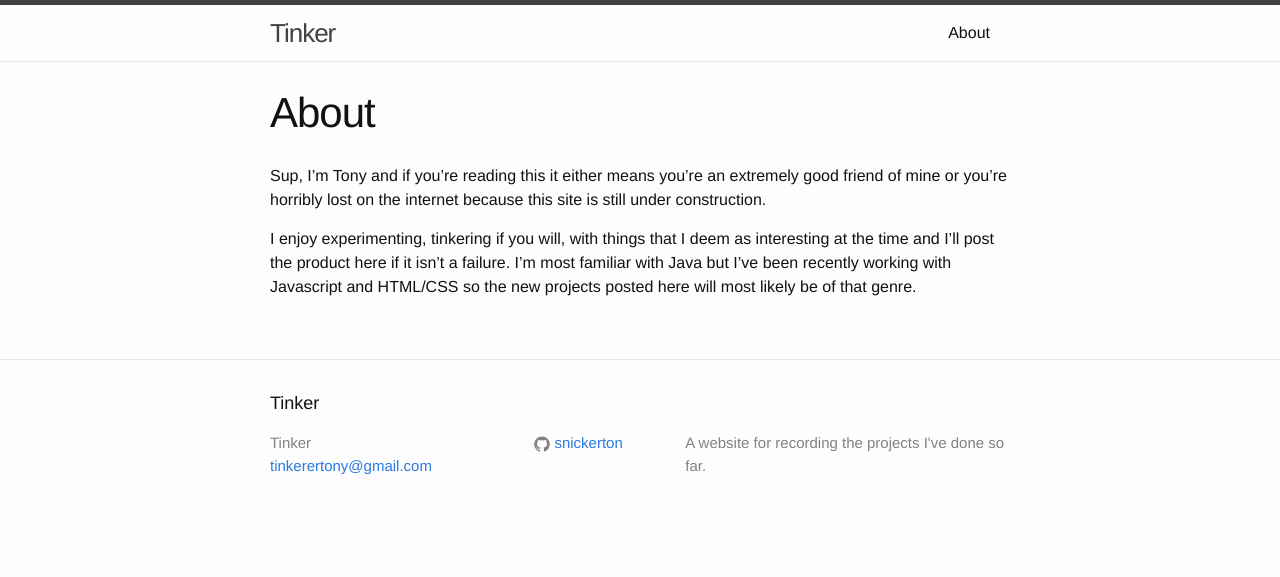
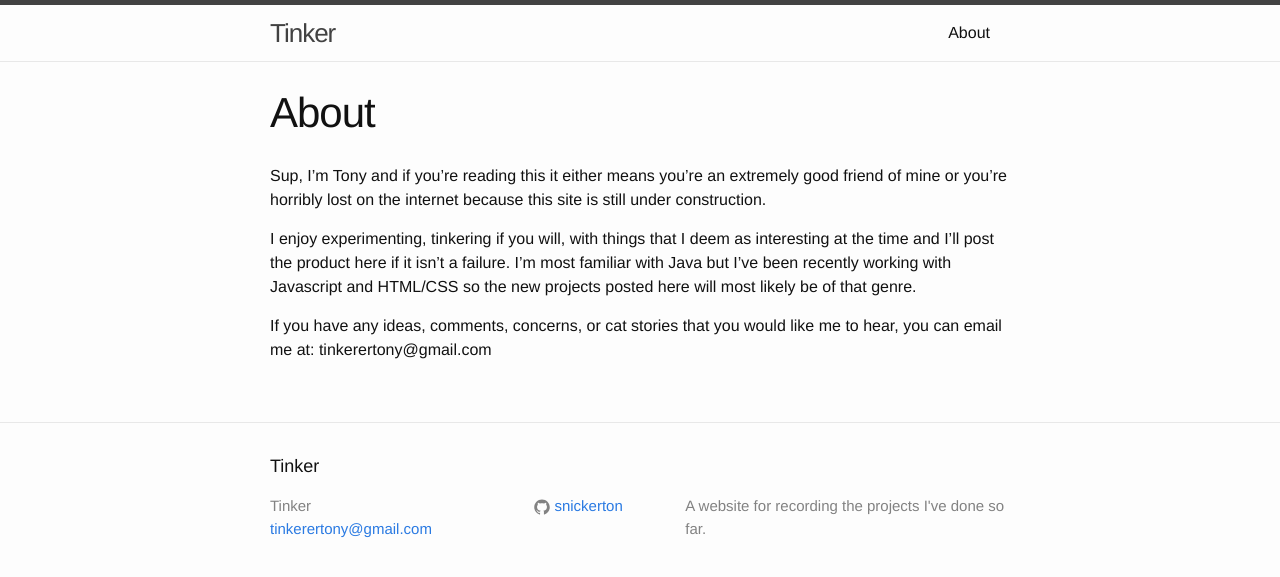
Before and after one commit to snickerton/snickerton.github.legacy, a Jekyll site: the page built from about.md, in a window 1280 px wide. Shown: the top 577 px of the page. Built offline with Jekyll 4.4.1, drawn with Linux system fonts in a browser that asks for light colours.

Commit message:
Update about.md

```diff
--- a/about.md
+++ b/about.md
@@ -9,3 +9,5 @@
 
 I enjoy experimenting, tinkering if you will, with things that I deem as interesting at the time and I'll
 post the product here if it isn't a failure. I'm most familiar with Java but I've been recently working with Javascript and HTML/CSS so the new projects posted here will most likely be of that genre.
+
+If you have any ideas, comments, concerns, or cat stories that you would like me to hear, you can email me at: tinkerertony@gmail.com
```
